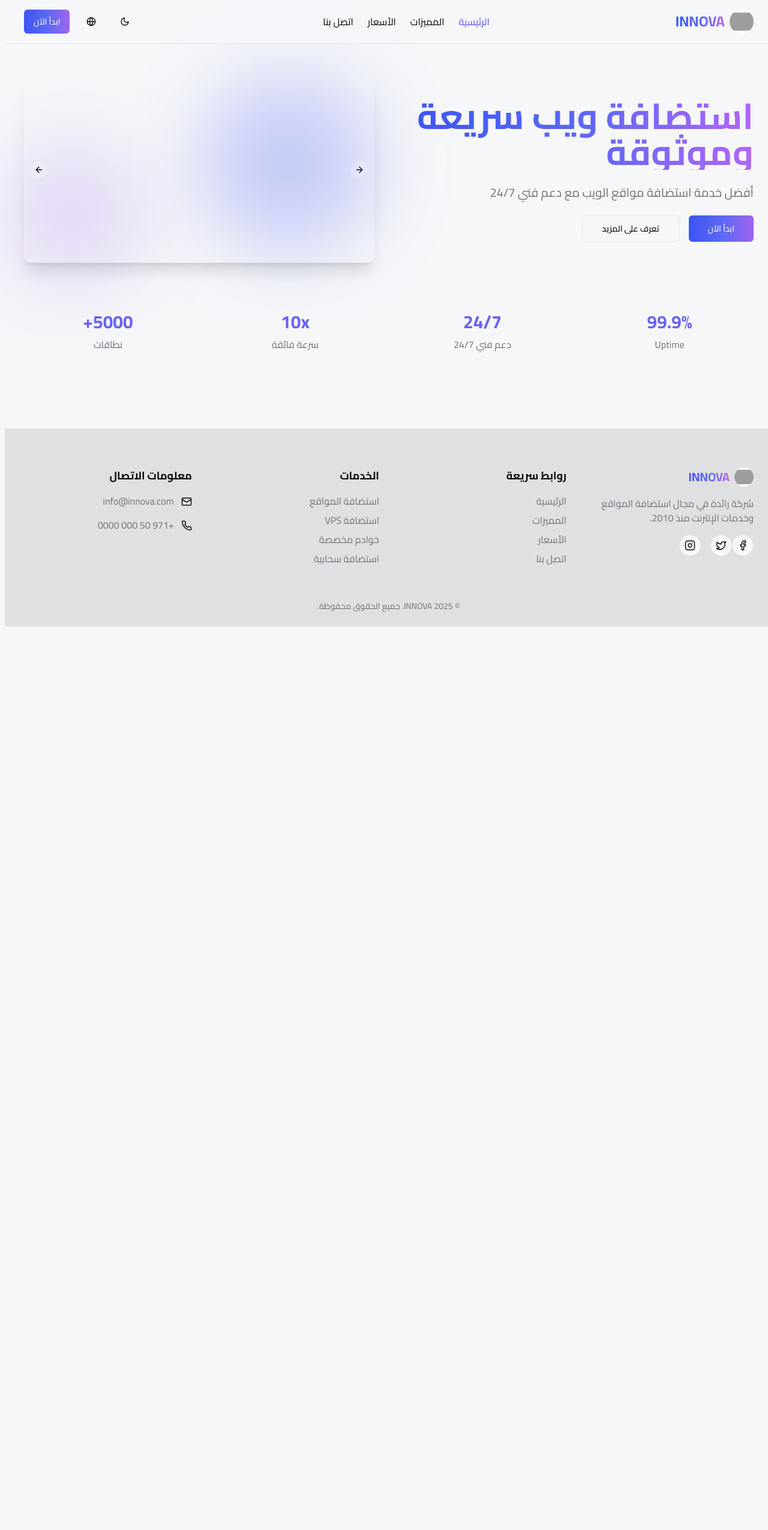
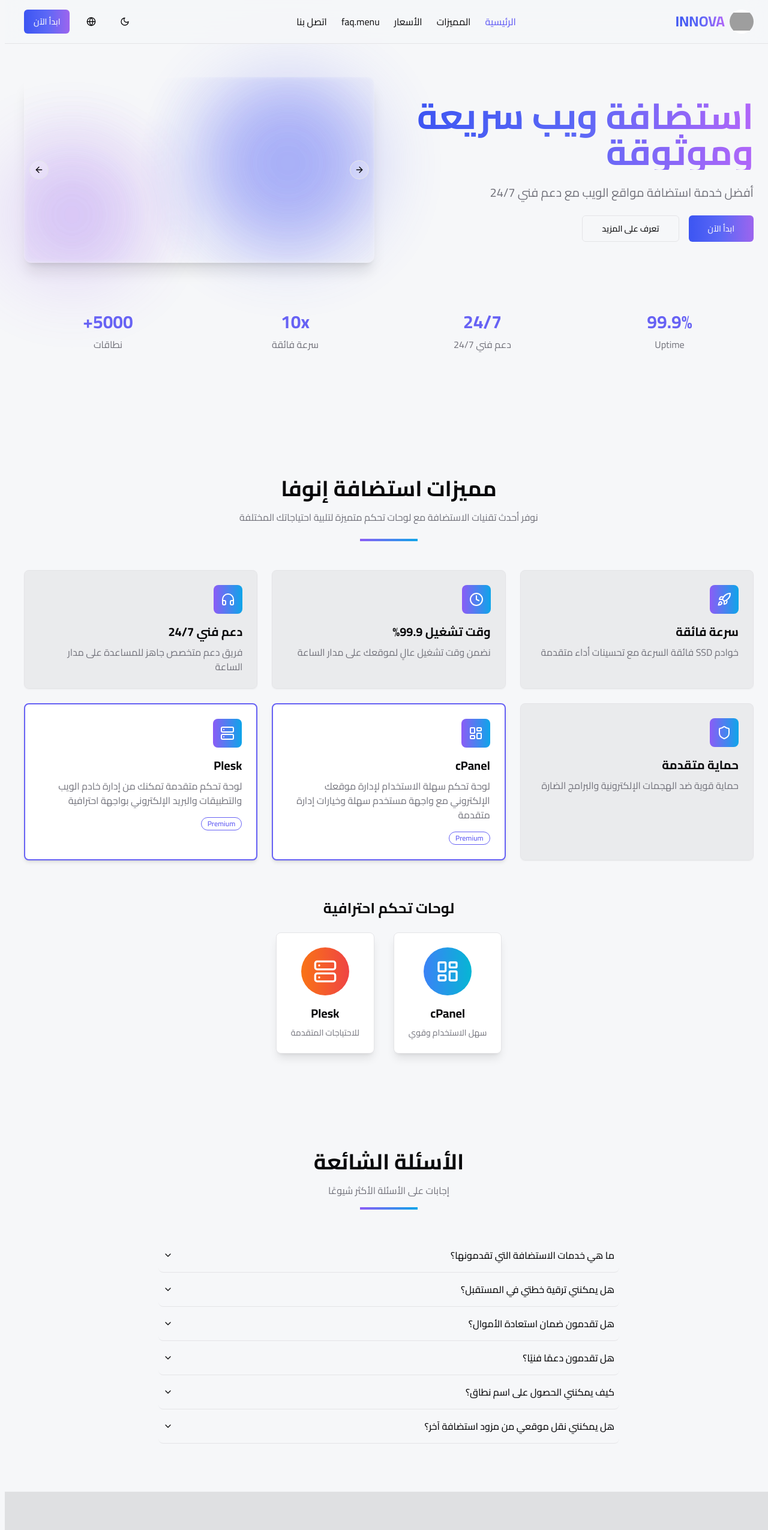
Before and after one commit to innova-tecs/innova-web-oasis, a React (Vite) app: page / in a window 1280 px wide. Shown: the top 2550 px of the page at 60% size. Before the commit the page ends 1044 px from the top, so only its background shows below. Built offline with nearby package versions, Linux system fonts and the light colour scheme; grey boxes are pictures that could not be loaded.

Commit message:
Reverted to commit e62c2005337a8c25f9d0327aff393c99a4875619

```diff
--- a/src/components/FAQSection.tsx
+++ b/src/components/FAQSection.tsx
@@ -1,5 +1,5 @@
 
-import React from 'react';
+import React, { useEffect, useRef } from 'react';
 import { useLanguage } from '@/hooks/useLanguage';
 import {
   Accordion,
@@ -15,6 +15,7 @@ interface FAQItem {
 
 const FAQSection: React.FC = () => {
   const { t } = useLanguage();
+  const sectionRef = useRef<HTMLDivElement>(null);
 
   const faqs: FAQItem[] = [
     {
@@ -44,19 +45,24 @@ const FAQSection: React.FC = () => {
   ];
 
   return (
-    <section id="faq" className="py-20">
+    <section id="faq" ref={sectionRef} className="py-20 scroll-mt-16">
       <div className="container mx-auto px-4 lg:px-8">
-        <div className="text-center mb-12">
+        <div className="text-center mb-12 animate-fade-in">
           <h2 className="text-3xl md:text-4xl font-bold mb-4">{t('faq.title')}</h2>
           <p className="text-muted-foreground max-w-2xl mx-auto">{t('faq.subtitle')}</p>
-          <div className="w-24 h-1 bg-gradient-to-r from-innova-purple to-innova-blue mx-auto mt-4"></div>
+          <div className="w-24 h-1 bg-gradient-to-r from-innova-purple to-innova-blue mx-auto mt-4 animate-[pulse_3s_ease-in-out_infinite]"></div>
         </div>
 
-        <div className="max-w-3xl mx-auto">
+        <div className="max-w-3xl mx-auto animate-[scale-in_0.5s_ease-out_0.2s_both]">
           <Accordion type="single" collapsible className="w-full">
             {faqs.map((faq, index) => (
-              <AccordionItem key={index} value={`item-${index}`}>
-                <AccordionTrigger className="text-left">
+              <AccordionItem
+                key={index}
+                value={`item-${index}`}
+                className="animate-[fade-in_0.5s_ease-out_calc(0.3s+var(--index)*0.1s)_both] transition-all duration-300 hover:bg-secondary/5 rounded-lg px-2"
+                style={{"--index": index} as React.CSSProperties}
+              >
+                <AccordionTrigger className="text-left hover:text-primary transition-colors">
                   {faq.question}
                 </AccordionTrigger>
                 <AccordionContent>
--- a/src/components/FeaturesSection.tsx
+++ b/src/components/FeaturesSection.tsx
@@ -1,5 +1,5 @@
 
-import React from 'react';
+import React, { useRef } from 'react';
 import { useLanguage } from '@/hooks/useLanguage';
 import {
   Rocket,
@@ -17,23 +17,27 @@ interface FeatureCardProps {
   title: string;
   description: string;
   highlight?: boolean;
+  index: number;
 }
 
-const FeatureCard: React.FC<FeatureCardProps> = ({ icon, title, description, highlight }) => {
+const FeatureCard: React.FC<FeatureCardProps> = ({ icon, title, description, highlight, index }) => {
   return (
-    <Card className={`h-full transition-all duration-300 hover:shadow-xl ${
-      highlight
-      ? 'border-primary border-2 shadow-md'
-      : 'bg-secondary/5 hover:bg-secondary/10 transition-colors border border-border'
-    }`}>
+    <Card
+      className={`h-full transition-all duration-500 hover:shadow-xl animate-[fade-in_0.5s_ease-out_calc(0.2s+var(--index)*0.1s)_both] ${
+        highlight
+        ? 'border-primary border-2 shadow-md hover:transform hover:scale-105'
+        : 'bg-secondary/5 hover:bg-secondary/10 transition-colors border border-border hover:transform hover:scale-102'
+      }`}
+      style={{"--index": index} as React.CSSProperties}
+    >
       <CardContent className="p-6">
-        <div className="w-12 h-12 rounded-lg flex items-center justify-center bg-gradient-to-r from-innova-purple to-innova-blue text-white mb-4">
+        <div className="w-12 h-12 rounded-lg flex items-center justify-center bg-gradient-to-r from-innova-purple to-innova-blue text-white mb-4 transition-transform duration-500 hover:rotate-6">
           {icon}
         </div>
         <h3 className="text-xl font-bold mb-2">{title}</h3>
         <p className="text-muted-foreground">{description}</p>
         {highlight && (
-          <Badge variant="outline" className="mt-4 border-primary text-primary">
+          <Badge variant="outline" className="mt-4 border-primary text-primary animate-pulse">
             Premium
           </Badge>
         )}
@@ -81,14 +85,14 @@ const FeaturesSection: React.FC = () => {
   ];
 
   return (
-    <section id="features" className="py-20">
+    <section id="features" className="py-20 scroll-mt-16">
       <div className="container mx-auto px-4 lg:px-8">
-        <div className="text-center mb-12">
+        <div className="text-center mb-12 animate-fade-in">
           <h2 className="text-3xl md:text-4xl font-bold mb-4">{t('features.title')}</h2>
           <p className="text-muted-foreground max-w-2xl mx-auto mb-6">
             نوفر أحدث تقنيات الاستضافة مع لوحات تحكم متميزة لتلبية احتياجاتك المختلفة
           </p>
-          <div className="w-24 h-1 bg-gradient-to-r from-innova-purple to-innova-blue mx-auto"></div>
+          <div className="w-24 h-1 bg-gradient-to-r from-innova-purple to-innova-blue mx-auto animate-[pulse_3s_ease-in-out_infinite]"></div>
         </div>
 
         <div className="grid grid-cols-1 md:grid-cols-2 lg:grid-cols-3 gap-6">
@@ -99,15 +103,16 @@ const FeaturesSection: React.FC = () => {
               title={feature.title}
               description={feature.description}
               highlight={feature.highlight}
+              index={index}
             />
           ))}
         </div>
 
-        <div className="mt-16 text-center">
+        <div className="mt-16 text-center animate-[scale-in_0.6s_ease-out_0.5s_both]">
           <h3 className="text-2xl font-bold mb-6">لوحات تحكم احترافية</h3>
           <div className="flex flex-wrap justify-center gap-8">
             <div className="flex flex-col items-center p-6 rounded-lg bg-card border border-border shadow-lg transition-transform hover:scale-105 duration-300">
-              <div className="w-20 h-20 mb-4 rounded-full bg-gradient-to-r from-blue-500 to-cyan-500 flex items-center justify-center">
+              <div className="w-20 h-20 mb-4 rounded-full bg-gradient-to-r from-blue-500 to-cyan-500 flex items-center justify-center animate-pulse">
                 <LayoutDashboard size={40} className="text-white" />
               </div>
               <h4 className="text-xl font-bold mb-2">cPanel</h4>
@@ -115,7 +120,7 @@ const FeaturesSection: React.FC = () => {
             </div>
 
             <div className="flex flex-col items-center p-6 rounded-lg bg-card border border-border shadow-lg transition-transform hover:scale-105 duration-300">
-              <div className="w-20 h-20 mb-4 rounded-full bg-gradient-to-r from-orange-500 to-red-500 flex items-center justify-center">
+              <div className="w-20 h-20 mb-4 rounded-full bg-gradient-to-r from-orange-500 to-red-500 flex items-center justify-center animate-pulse">
                 <Server size={40} className="text-white" />
               </div>
               <h4 className="text-xl font-bold mb-2">Plesk</h4>
--- a/src/components/Header.tsx
+++ b/src/components/Header.tsx
@@ -1,3 +1,4 @@
+
 import React, { useState } from 'react';
 import { Link, useLocation } from 'react-router-dom';
 import { useLanguage } from '@/hooks/useLanguage';
@@ -56,6 +57,12 @@ const Header: React.FC = () => {
             className={`transition-colors ${isActive('/pricing') ? 'text-primary font-medium' : 'text-foreground hover:text-primary'}`}
           >
             {t('pricing')}
+          </Link>
+          <Link
+            to="/#faq"
+            className={`transition-colors text-foreground hover:text-primary`}
+          >
+            {t('faq.menu')}
           </Link>
           <Link
             to="/contact"
@@ -142,6 +149,13 @@ const Header: React.FC = () => {
               {t('pricing')}
             </Link>
             <Link
+              to="/#faq"
+              className={`px-4 py-2 transition-colors text-foreground hover:text-primary`}
+              onClick={() => setMobileMenuOpen(false)}
+            >
+              {t('faq.menu')}
+            </Link>
+            <Link
               to="/contact"
               className={`px-4 py-2 transition-colors ${isActive('/contact') ? 'text-primary font-medium' : 'text-foreground hover:text-primary'}`}
               onClick={() => setMobileMenuOpen(false)}
--- a/src/components/HeroSection.tsx
+++ b/src/components/HeroSection.tsx
@@ -1,5 +1,5 @@
 
-import React from 'react';
+import React, { useEffect } from 'react';
 import { useLanguage } from '@/hooks/useLanguage';
 import { Button } from '@/components/ui/button';
 import { ArrowRight } from 'lucide-react';
@@ -38,27 +38,27 @@ const HeroSection: React.FC = () => {
     <section className="pt-32 pb-16 md:pb-24 lg:py-32" id="home">
       <div className="container mx-auto px-4 lg:px-8">
         <div className="flex flex-col lg:flex-row items-center justify-between gap-12">
-          <div className="lg:w-1/2 space-y-6 text-center lg:text-start">
-            <h1 className="text-4xl md:text-5xl lg:text-6xl font-bold bg-gradient-to-r from-innova-darkBlue via-innova-lightBlue to-innova-brightPurple bg-clip-text text-transparent">
+          <div className="lg:w-1/2 space-y-6 text-center lg:text-start animate-fade-in">
+            <h1 className="text-4xl md:text-5xl lg:text-6xl font-bold bg-gradient-to-r from-innova-darkBlue via-innova-lightBlue to-innova-brightPurple bg-clip-text text-transparent animate-[pulse_3s_ease-in-out_infinite]">
               {t('hero.title')}
             </h1>
-            <p className="text-lg md:text-xl text-muted-foreground">
+            <p className="text-lg md:text-xl text-muted-foreground animate-[fade-in_0.6s_ease-out_0.3s_both]">
               {t('hero.subtitle')}
             </p>
-            <div className="flex flex-col sm:flex-row gap-4 justify-center lg:justify-start">
-              <Button size="lg" className="bg-gradient-to-r from-innova-darkBlue via-innova-lightBlue to-innova-violet hover:opacity-90 transition-opacity">
+            <div className="flex flex-col sm:flex-row gap-4 justify-center lg:justify-start animate-[fade-in_0.6s_ease-out_0.6s_both]">
+              <Button size="lg" className="bg-gradient-to-r from-innova-darkBlue via-innova-lightBlue to-innova-violet hover:opacity-90 transition-all duration-300 transform hover:scale-105 hover:shadow-lg">
                 {t('hero.cta')}
                 {dir === 'rtl' ? null : <ArrowRight className="ms-2 h-4 w-4" />}
               </Button>
-              <Button size="lg" variant="outline" asChild>
+              <Button size="lg" variant="outline" asChild className="transition-all duration-300 hover:bg-primary/10">
                 <Link to="/hosting-comparison">
                   {t('hero.secondary')}
                 </Link>
               </Button>
             </div>
           </div>
-          <div className="lg:w-1/2 relative">
-            <div className="absolute -z-10 w-72 h-72 blur-3xl rounded-full bg-innova-lightBlue/30 top-0 right-0"></div>
+          <div className="lg:w-1/2 relative animate-[scale-in_0.8s_ease-out_0.4s_both]">
+            <div className="absolute -z-10 w-72 h-72 blur-3xl rounded-full bg-innova-lightBlue/30 top-0 right-0 animate-pulse"></div>
             <div className="relative z-10 rounded-xl overflow-hidden shadow-xl border border-white/10 backdrop-blur-sm">
               <AutoCarousel className="w-full" autoplay={true} interval={5000}>
                 <CarouselContent>
@@ -69,38 +69,33 @@ const HeroSection: React.FC = () => {
                           <img
                             src={image.src}
                             alt={image.alt}
-                            className="w-full h-[300px] object-cover transition-transform hover:scale-105 duration-500"
+                            className="w-full h-[300px] object-cover transition-transform duration-700 hover:scale-105"
                           />
                         </div>
                       </div>
                     </CarouselItem>
                   ))}
                 </CarouselContent>
-                <CarouselPrevious className="absolute left-2 z-10 bg-white/20 backdrop-blur-sm hover:bg-white/40 text-foreground" />
-                <CarouselNext className="absolute right-2 z-10 bg-white/20 backdrop-blur-sm hover:bg-white/40 text-foreground" />
+                <CarouselPrevious className="absolute left-2 z-10 bg-white/20 backdrop-blur-sm hover:bg-white/40 text-foreground transition-all duration-300" />
+                <CarouselNext className="absolute right-2 z-10 bg-white/20 backdrop-blur-sm hover:bg-white/40 text-foreground transition-all duration-300" />
               </AutoCarousel>
             </div>
-            <div className="absolute -z-10 w-60 h-60 blur-3xl rounded-full bg-innova-violet/20 -bottom-10 -left-10"></div>
+            <div className="absolute -z-10 w-60 h-60 blur-3xl rounded-full bg-innova-violet/20 -bottom-10 -left-10 animate-pulse"></div>
           </div>
         </div>
 
         <div className="mt-20 grid grid-cols-2 md:grid-cols-4 gap-8 text-center">
-          <div className="space-y-2">
-            <h3 className="text-3xl font-bold text-primary">99.9%</h3>
-            <p className="text-muted-foreground">Uptime</p>
-          </div>
-          <div className="space-y-2">
-            <h3 className="text-3xl font-bold text-primary">24/7</h3>
-            <p className="text-muted-foreground">{t('features.support')}</p>
-          </div>
-          <div className="space-y-2">
-            <h3 className="text-3xl font-bold text-primary">10x</h3>
-            <p className="text-muted-foreground">{t('features.speed')}</p>
-          </div>
-          <div className="space-y-2">
-            <h3 className="text-3xl font-bold text-primary">5000+</h3>
-            <p className="text-muted-foreground">{t('pricing.domains')}</p>
-          </div>
+          {[
+            { value: "99.9%", label: "Uptime" },
+            { value: "24/7", label: t('features.support') },
+            { value: "10x", label: t('features.speed') },
+            { value: "5000+", label: t('pricing.domains') }
+          ].map((item, index) => (
+            <div key={index} className="space-y-2 transition-all duration-500 hover:transform hover:scale-105 animate-[fade-in_0.5s_ease-out_calc(0.7s+var(--index)*0.1s)_both]" style={{"--index": index} as React.CSSProperties}>
+              <h3 className="text-3xl font-bold text-primary">{item.value}</h3>
+              <p className="text-muted-foreground">{item.label}</p>
+            </div>
+          ))}
         </div>
       </div>
     </section>
--- a/src/index.css
+++ b/src/index.css
@@ -76,10 +76,12 @@
 
   body {
     @apply bg-background text-foreground font-cairo;
+    scroll-behavior: smooth;
   }
 
   html {
     direction: rtl;
+    scroll-behavior: smooth;
   }
 
   html[lang="en"] {
@@ -92,6 +94,23 @@
 
   .rtl {
     direction: rtl;
+  }
+
+  /* Scrollbar styling */
+  ::-webkit-scrollbar {
+    @apply w-2;
+  }
+
+  ::-webkit-scrollbar-track {
+    @apply bg-background;
+  }
+
+  ::-webkit-scrollbar-thumb {
+    @apply bg-primary/40 rounded-full transition-colors duration-300;
+  }
+
+  ::-webkit-scrollbar-thumb:hover {
+    @apply bg-primary/60;
   }
 }
 
@@ -136,3 +155,136 @@
   transform: translateY(-10px);
   transition: opacity 200ms, transform 200ms;
 }
+
+/* Additional animations */
+@keyframes float {
+  0% {
+    transform: translateY(0px);
+  }
+  50% {
+    transform: translateY(-10px);
+  }
+  100% {
+    transform: translateY(0px);
+  }
+}
+
+@keyframes floatShadow {
+  0% {
+    transform: scale(1);
+    opacity: 0.6;
+  }
+  50% {
+    transform: scale(1.05);
+    opacity: 0.4;
+  }
+  100% {
+    transform: scale(1);
+    opacity: 0.6;
+  }
+}
+
+.floating {
+  animation: float 6s ease-in-out infinite;
+}
+
+.animate-float {
+  animation: float 6s ease-in-out infinite;
+}
+
+.animate-floatShadow {
+  animation: floatShadow 6s ease-in-out infinite;
+}
+
+.underline-hover {
+  position: relative;
+}
+
+.underline-hover:after {
+  content: '';
+  position: absolute;
+  width: 100%;
+  transform: scaleX(0);
+  height: 2px;
+  bottom: 0;
+  left: 0;
+  background-color: hsl(var(--primary));
+  transform-origin: bottom right;
+  transition: transform 0.3s ease-out;
+}
+
+.underline-hover:hover:after {
+  transform: scaleX(1);
+  transform-origin: bottom left;
+}
+
+/* Animated gradient background */
+.animated-gradient-bg {
+  background: linear-gradient(270deg, #5B68F6, #8B5CF6, #B166F9);
+  background-size: 600% 600%;
+  animation: gradientAnimation 8s ease infinite;
+}
+
+@keyframes gradientAnimation {
+  0% {
+    background-position: 0% 50%;
+  }
+  50% {
+    background-position: 100% 50%;
+  }
+  100% {
+    background-position: 0% 50%;
+  }
+}
+
+/* Define custom skew utility */
+@layer utilities {
+  .skew-x-30 {
+    --tw-skew-x: 30deg;
+    transform: var(--tw-transform);
+  }
+}
+
+/* Button hover animations */
+.btn-hover-effect {
+  @apply relative overflow-hidden;
+}
+
+.btn-hover-effect:before {
+  @apply absolute content-[''] top-0 left-0 w-full h-full bg-white/20 transform -translate-x-full skew-x-30 transition-transform duration-500 ease-out z-10;
+}
+
+.btn-hover-effect:hover:before {
+  @apply transform translate-x-0;
+}
+
+/* Image hover zoom */
+.img-hover-zoom {
+  @apply overflow-hidden;
+}
+
+.img-hover-zoom img {
+  @apply transition-transform duration-500 ease-in-out;
+}
+
+.img-hover-zoom:hover img {
+  @apply transform scale-110;
+}
+
+/* Pulse animation for accents */
+.pulse-accent {
+  animation: pulseAccent 2s cubic-bezier(0.4, 0, 0.6, 1) infinite;
+}
+
+@keyframes pulseAccent {
+  0%, 100% {
+    opacity: 1;
+  }
+  50% {
+    opacity: 0.6;
+  }
+}
+
+.hover-scale-102:hover {
+  transform: scale(1.02);
+}
--- a/src/pages/Home.tsx
+++ b/src/pages/Home.tsx
@@ -2,6 +2,8 @@
 import React from 'react';
 import Header from '@/components/Header';
 import HeroSection from '@/components/HeroSection';
+import FeaturesSection from '@/components/FeaturesSection';
+import FAQSection from '@/components/FAQSection';
 import Footer from '@/components/Footer';
 import { useLanguage } from '@/hooks/useLanguage';
 
@@ -13,6 +15,8 @@ const Home = () => {
       <Header />
       <main>
         <HeroSection />
+        <FeaturesSection />
+        <FAQSection />
       </main>
       <Footer />
     </div>
```
Also changed, not shown: src/components/AboutSection.tsx (+26 -27 lines), src/components/TestimonialsSection.tsx (+18 -12 lines).
